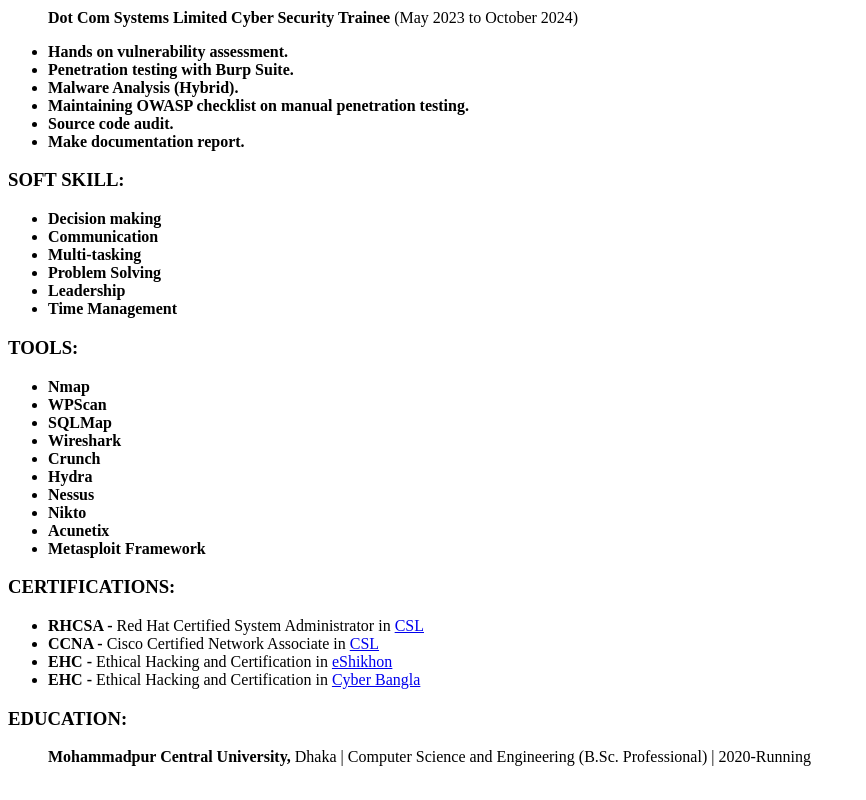
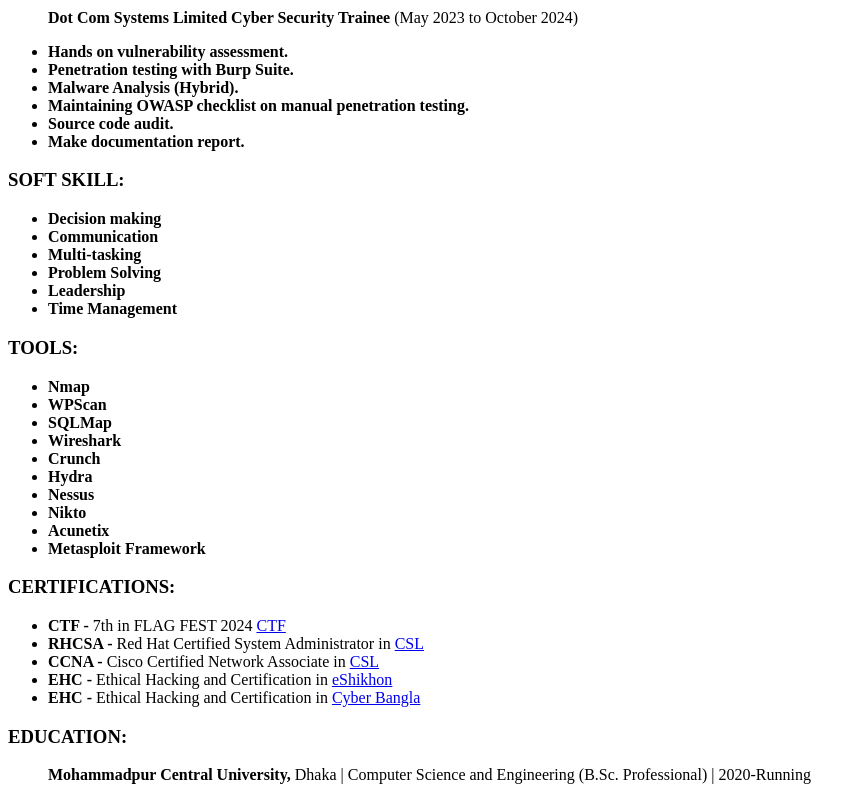
Before and after one commit to 0x4r1f/Arif-Hossen, a plain HTML site: page Resume_of_Arif_Hossen.html in a window 1280 px wide. Shown: the part 565-1365 px from the top of the page, without its empty margins (0-866 px from the left). Drawn offline with Linux system fonts and the light colour scheme.

Commit message:
Add CTF certificate

```diff
--- a/Resume_of_Arif_Hossen.html
+++ b/Resume_of_Arif_Hossen.html
@@ -78,6 +78,7 @@
 
         <h3>CERTIFICATIONS:</h3>
         <ul>
+            <li><strong>CTF - </strong>7th in FLAG FEST 2024  <a href="https://credsverse.com/credentials/21a32b97-f952-45e6-a29e-57f122da5da3?recipient=true" target="_blank">CTF</a></li>
             <li><strong>RHCSA - </strong>Red Hat Certified System Administrator in <a href="https://drive.google.com/file/d/1Dpb1uYfZjyp8SZZkzpgocEhhYEw820Ti/view" target="_blank">CSL</a></li>
             <li><strong>CCNA - </strong>Cisco Certified Network Associate in <a href="https://drive.google.com/file/d/1PWd6sHHcDkkpTPFdyLKXcytb0n0oyq25/view" target="_blank">CSL</a></li>
             <li><strong>EHC - </strong>Ethical Hacking and Certification in <a href="https://drive.google.com/file/d/17lB8anH3bLe1Gbu9LiO66a8VFVzHu17H/view" target="_blank">eShikhon</a> </li>
```
